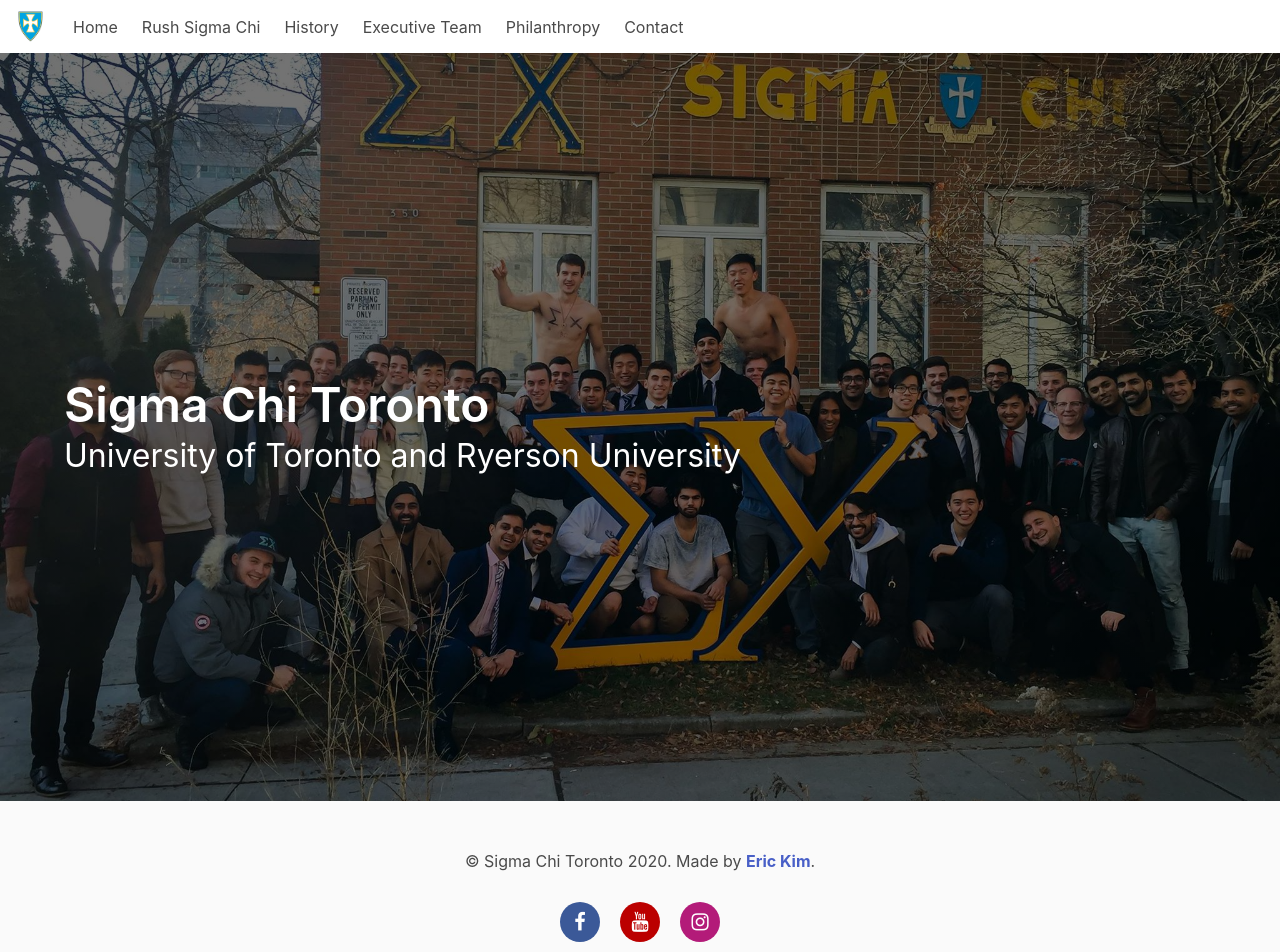
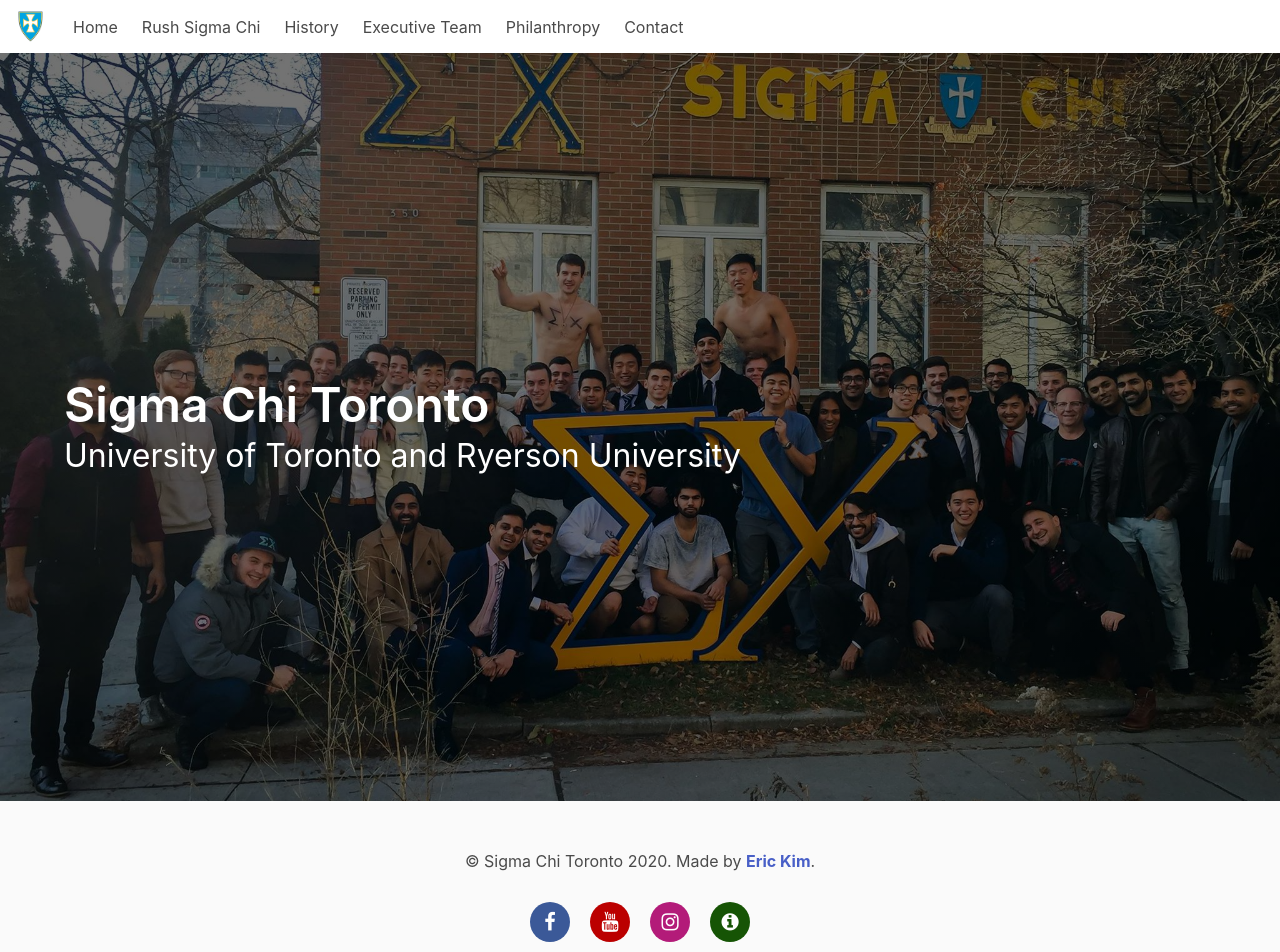
Before and after one commit to sigmachi-toronto/www, an Angular app: page / in a window 1280 px wide. Shown: the top 952 px of the page. Built offline with nearby package versions, Linux system fonts and the light colour scheme.

Commit message:
Add linktree icon to footer

```diff
--- a/src/app/components/footer/footer.component.html
+++ b/src/app/components/footer/footer.component.html
@@ -8,6 +8,7 @@
     <a href="http://facebook.com/sigmachitoronto" class="fa fa-facebook"></a>
     <a href="https://www.youtube.com/channel/UCDrrlgC15cy1extcG7xkE9Q" class="fa fa-youtube"></a>
     <a href="http://instagram.com/sigmachitoronto" class="fa fa-instagram"></a>
+    <a href="https://linktr.ee/sigmachitoronto" class="fa fa-info-circle"></a>
     <a href="http://sigmachi.org" class="is-flex is-centered">
       <figure class="image is-32x32">
         <img src="/assets/img/sigma_chi_crest.png" alt="Sigma Chi Crest">
--- a/src/app/components/footer/footer.component.scss
+++ b/src/app/components/footer/footer.component.scss
@@ -28,6 +28,11 @@
   color: white;
 }
 
+.fa-info-circle {
+  background: #165405;
+  color: white;
+}
+
 .is-centered {
   justify-content: center;
   margin-top: 10px;
```
